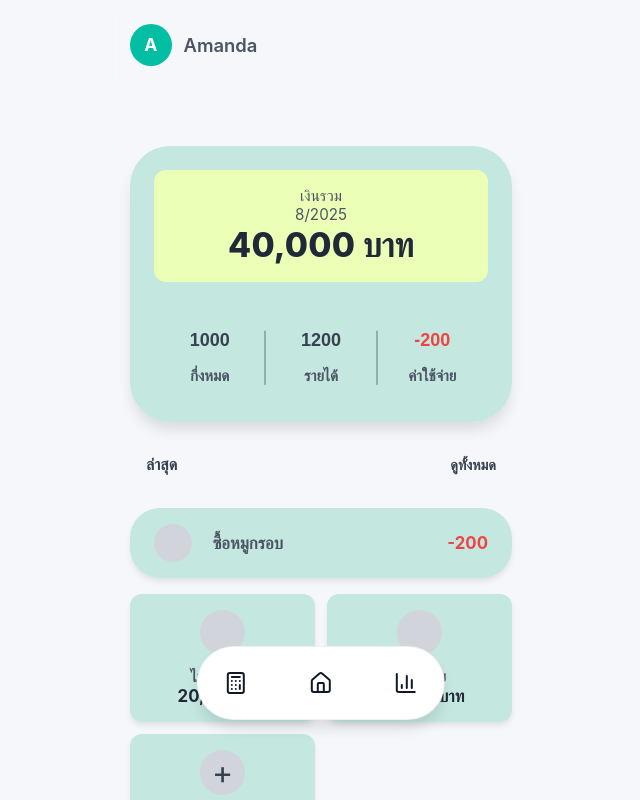
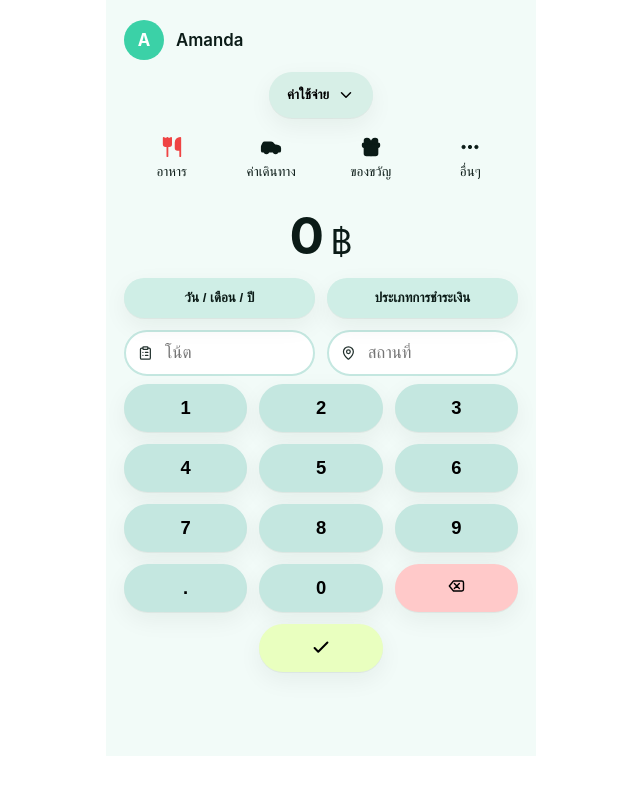
Before and after one commit to ItsMePince/financial_app, a React (Create React App) app in the folder my-banking-app/: page / in a window 1280 px wide. Shown: the whole page, without its empty margins (319-959 px from the left). Built offline with nearby package versions, Linux system fonts and the light colour scheme.

Commit message:
for checking

```diff
--- a/my-banking-app/src/index.tsx
+++ b/my-banking-app/src/index.tsx
@@ -2,6 +2,21 @@ import React from 'react';
 import ReactDOM from 'react-dom/client';
 import './index.css';
 import Home from './pages/Home';
+import AccountNew from './pages/accountnew';
+import CustomOutcome from './pages/customoutcome';
+import Day from './pages/day';
+import Expense from './pages/expense';
+import Income from './pages/income';
+import Login from './pages/Login';
+import Month from './pages/month';
+import Signup from './pages/SignUp';
+import Summary from './pages/summary';
+
+
+
+
+
+
 import reportWebVitals from './reportWebVitals';
 
 const root = ReactDOM.createRoot(
@@ -9,7 +24,7 @@ const root = ReactDOM.createRoot(
 );
 root.render(
   <React.StrictMode>
-    <Home />
+    <Expense />
   </React.StrictMode>
 );
 
```
